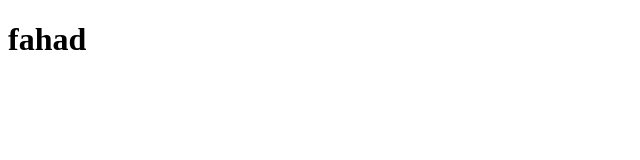
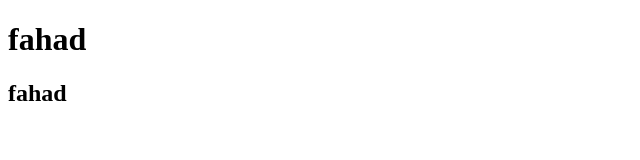
Before and after one commit to MusaIslamFahad/First-Project, a plain HTML site: page index.html in a window 1280 px wide. Shown: the whole page, without its empty margins (0-640 px from the left). Drawn offline with Linux system fonts and the light colour scheme.

Commit message:
add content

```diff
--- a/index.html
+++ b/index.html
@@ -8,5 +8,6 @@
 </head>
 <body>
     <h1>fahad</h1>
+    <h2>fahad</h2>
 </body>
 </html>
```
